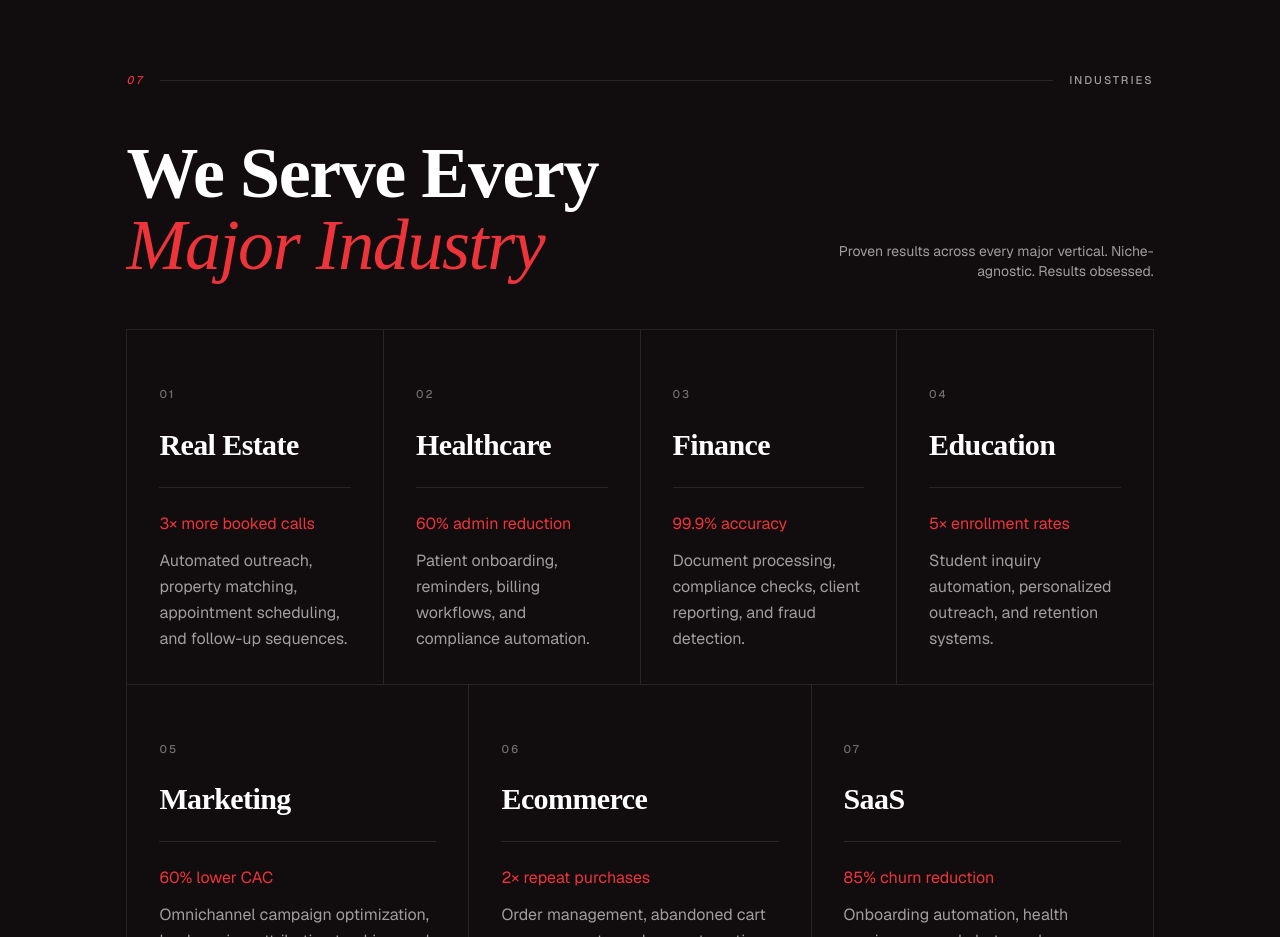
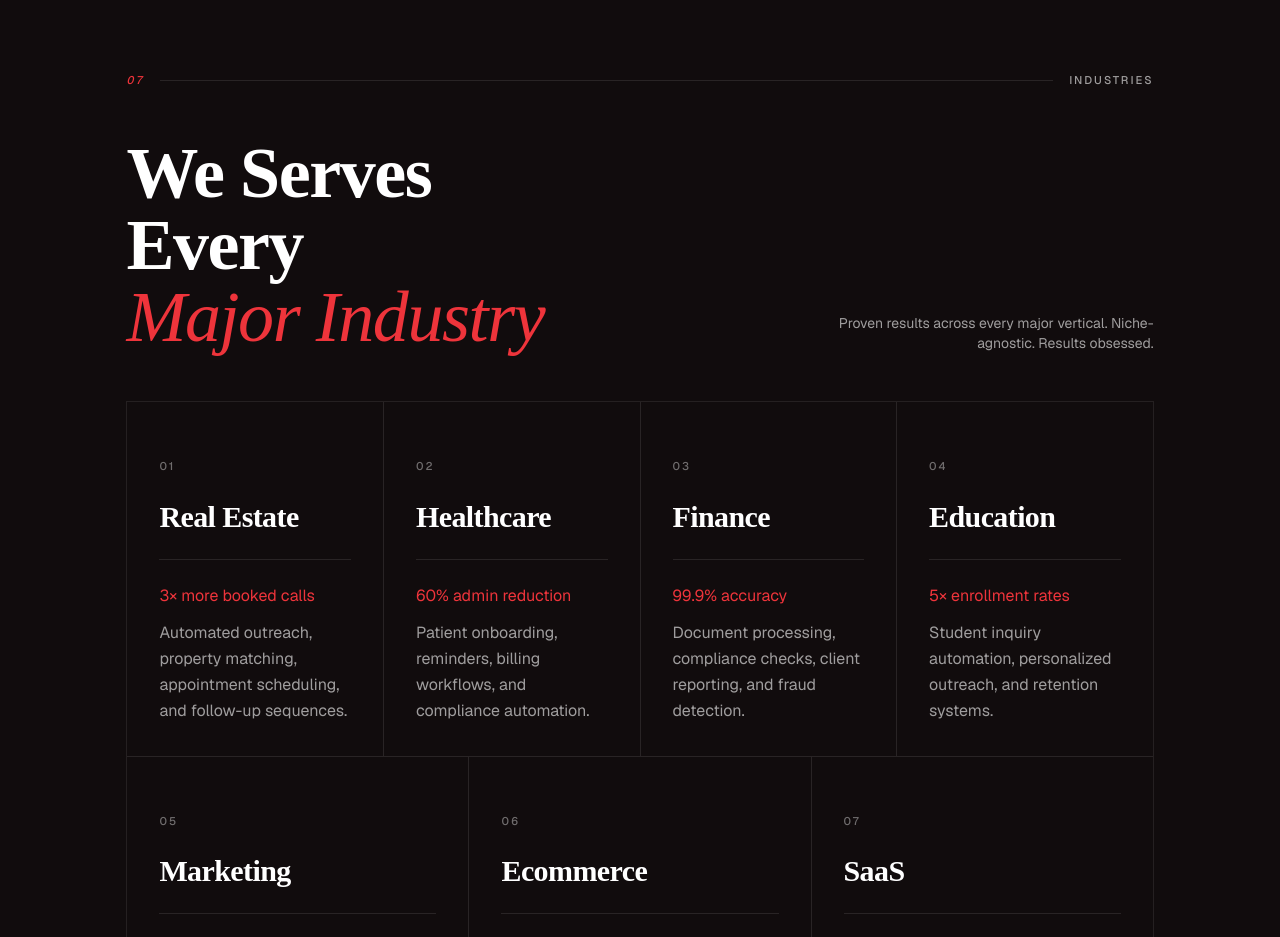
Before and after one commit to clickmaster4285/AiAutomation, a Next.js app: page / in a window 1280 px wide. Shown: the part 6000-6937 px from the top of the page. Built offline with nearby package versions, Linux system fonts and the light colour scheme.

Commit message:
added contact

```diff
--- a/components/landingPage/Footer.tsx
+++ b/components/landingPage/Footer.tsx
@@ -168,6 +168,7 @@ export default function Footer() {
             <Link href="/privacy" className="hover:text-brand transition-colors">Privacy Policy</Link>
             <Link href="/terms" className="hover:text-brand transition-colors">Terms of Service</Link>
             <Link href="/sitemap" className="hover:text-brand transition-colors">Sitemap</Link>
+
           </div>
         </div>
       </div>
--- a/components/landingPage/Industries.tsx
+++ b/components/landingPage/Industries.tsx
@@ -30,7 +30,7 @@ export default function Industries() {
 
 
         <div className="grid md:grid-cols-2 gap-8 mb-12">
-          <h2 className="display text-5xl md:text-7xl">We Serve Every<br /><span className="display-italic text-brand">Major Industry</span></h2>
+          <h2 className="display text-5xl md:text-7xl">We Serves Every<br /><span className="display-italic text-brand">Major Industry</span></h2>
           <p className="text-sm text-white/60 md:text-right md:self-end max-w-xs md:ml-auto">Proven results across every major vertical. Niche-agnostic. Results obsessed.</p>
         </div>
         <div className="grid grid-cols-1 sm:grid-cols-2 md:grid-cols-12 gap-px bg-white/10 border border-black/10">
```
